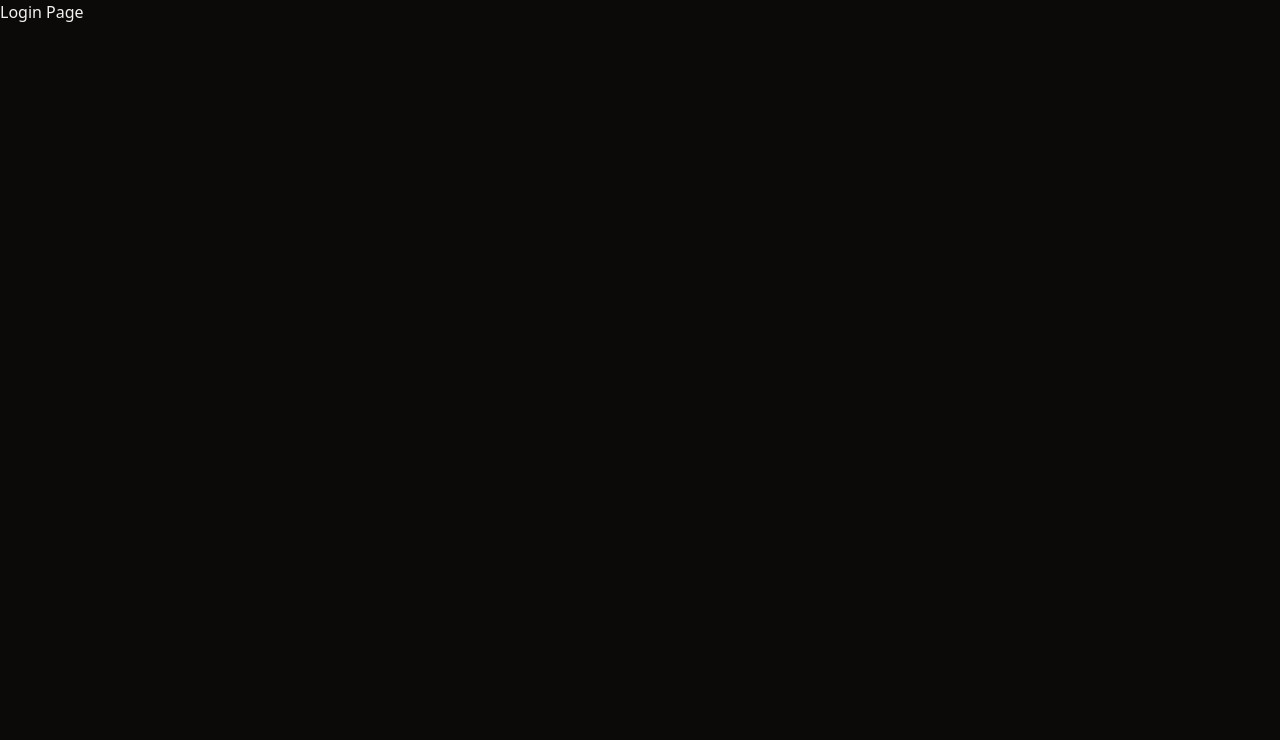
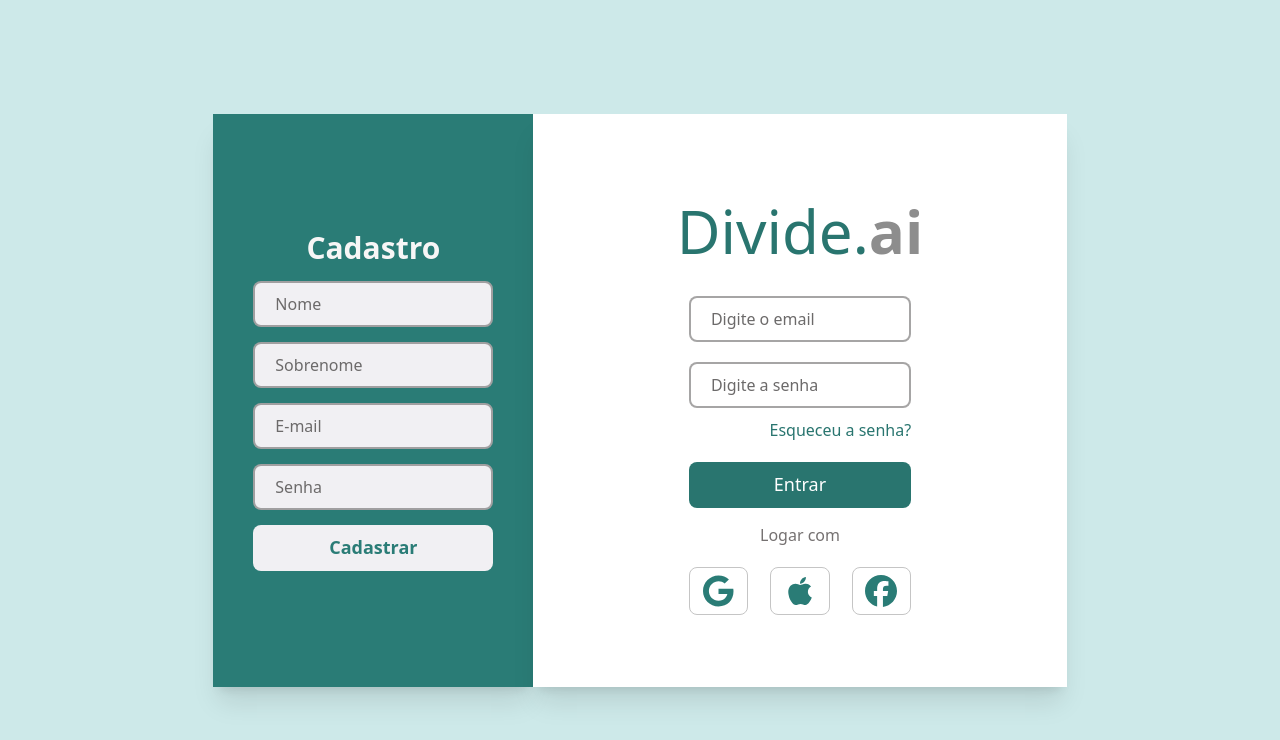
Before and after one commit to maycon-mdrs/divide.ai, a React (Vite) app: page /login in a window 1280 px wide. Shown: the top 740 px of the page. Built offline with nearby package versions, Linux system fonts and the light colour scheme.

Commit message:
tela de login e cadastro

```diff
--- a/package.json
+++ b/package.json
@@ -10,6 +10,9 @@
     "preview": "vite preview"
   },
   "dependencies": {
+    "@fortawesome/fontawesome-svg-core": "^6.6.0",
+    "@fortawesome/free-brands-svg-icons": "^6.6.0",
+    "@fortawesome/react-fontawesome": "^0.2.2",
     "@radix-ui/react-dropdown-menu": "^2.1.2",
     "@radix-ui/react-icons": "^1.3.0",
     "@radix-ui/react-slot": "^1.1.0",
--- /dev/null
+++ b/src/components/form/Loginform.tsx
@@ -0,0 +1,83 @@
+import { FontAwesomeIcon } from "@fortawesome/react-fontawesome";
+import { faGoogle, faApple, faFacebook } from "@fortawesome/free-brands-svg-icons";
+import React, { useState } from 'react';
+import { Link } from 'react-router-dom';
+import { IconLogin } from '../icon/IconLogin';
+
+interface FormData {
+    email: string;
+    password: string;
+}
+
+export function LoginForm() {
+    const [formData, setFormData] = useState<FormData>({ email: '', password: '' });
+
+
+    const handleChange = (e: React.ChangeEvent<HTMLInputElement>) => {
+        const { name, value } = e.target;
+        setFormData((prevData) => ({
+            ...prevData,
+            [name]: value,
+        }));
+    };
+
+
+    const handleSubmit = (e: React.FormEvent) => {
+        e.preventDefault();
+        console.log(formData);
+    };
+
+    return (
+        <div className="bg-[#fff]  shadow-xl w-5/12 h-[573px] flex flex-col items-center justify-center max-lg:h-full max-lg:w-full">
+            <h1 className="mx-[225px] mb-[20px] text-[60px] text-[#29756F] font-medium   max-md:mb-[10px] ">
+                Divide.<span className="text-[#8D8D8D] font-bold">ai</span>
+            </h1>
+            <form className="w-full flex flex-col items-center justify-center" onSubmit={handleSubmit}>
+                <input
+                    type="text"
+                    className="w-5/12 h-[46px] mb-[20px] px-[20px] bg-[#fff] text-[#6C6A6A] font-regular border-solid border-2 border-[#6C6A6A]/[.6] hover:border-[#6C6A6A] focus:border-[#6C6A6A] outline-none rounded-lg placeholder:text-[#6C6A6A] placeholder:font-regular  max-md:w-6/12"
+                    name="email"
+                    value={formData.email}
+                    onChange={handleChange}
+                    placeholder="Digite o email"
+                />
+                <input
+                    type="password"
+                    className="w-5/12 h-[46px]  mb-[10px] px-[20px] bg-[#fff] text-[#6C6A6A] font-regular border-solid border-2 border-[#6C6A6A]/[.6] hover:border-[#6C6A6A] focus:border-[#6C6A6A] outline-none rounded-lg placeholder:text-[#6C6A6A] placeholder:font-regular max-md:w-6/12"
+                    name="password"
+                    value={formData.password}
+                    onChange={handleChange}
+                    placeholder="Digite a senha"
+                />
+
+                <a
+                    href="#"
+                    className="w-5/12 cursor-pointer text-[#29756F] font-regular text-end max-md:text-[14px] max-md:w-6/12"
+                >
+                    Esqueceu a senha?
+                </a>
+                <input
+                    type="submit"
+                    value="Entrar"
+                    className="w-5/12 h-[46px] cursor-pointer mt-[20px] bg-[#29756F] text-[#FFFFFF] text-[18px] font-regular rounded-lg max-md:w-6/12"
+                />
+            </form>
+            <p className="w-5/12 text-center  text-[#757171] mx-[315px] mt-[15px] mb-[20px]  max-md:text-[14px] max-md:w-6/12">
+                Logar com
+            </p>
+
+            <div className="w-5/12 flex gap-[22px] justify-center max-md:mx-[50px] max-md:w-6/12">
+                <IconLogin icon={faGoogle} />
+                <IconLogin icon={faApple} />
+                <IconLogin icon={faFacebook} />
+            </div>
+
+            <Link
+                to={"/register"}
+                className="hidden  cursor-pointer mt-[15px] text-center underline text-[15px] text-[#29756F] max-lg:block max-md:w-6/12"
+            >
+                Register
+            </Link>
+        </div>
+    );
+}
--- /dev/null
+++ b/src/components/form/SignUpForm.tsx
@@ -0,0 +1,113 @@
+
+import React, { useState } from "react";
+import { useNavigate } from "react-router-dom";
+
+interface RegisterProps {
+  hidden?: string;
+}
+
+interface FormData {
+  name: string;
+  lastName: string;
+  email: string;
+  password: string;
+}
+
+const SignUpForm: React.FC<RegisterProps> = (props) => {
+  const navigate = useNavigate();
+
+  const [formData, setFormData] = useState<FormData>({
+    name: "",
+    lastName: "",
+    email: "",
+    password: "",
+  });
+
+  const handleChange = (e: React.ChangeEvent<HTMLInputElement>) => {
+    const { name, value } = e.target;
+    setFormData((prevData) => ({
+      ...prevData,
+      [name]: value,
+    }));
+  };
+
+  const handleSubmit = async (e: React.FormEvent) => {
+    e.preventDefault();
+
+    const newFormData = {
+      name: formData.name + " " + formData.lastName,
+      email: formData.email,
+      password: formData.password,
+      role: "USER",
+    };
+
+    console.log(newFormData);
+
+    try {
+      const response = await fetch("/api/users/register", {
+        method: "POST",
+        headers: {
+          "Content-Type": "application/json",
+        },
+        body: JSON.stringify(newFormData),
+      });
+
+      if (!response.ok) {
+        throw new Error("Erro ao registrar o usuário");
+      }
+
+      console.log("User registered successfully");
+      navigate("/home");
+    } catch (error) {
+      console.error("There was an error registering the user!", error);
+    }
+  };
+
+  return (
+    <div
+      className={`bg-[#2A7C76] shadow-xl  w-3/12 h-[573px] flex flex-col justify-center items-center ${props.hidden} max-lg:bg-[#fff] max-lg:w-full max-lg:h-full `}
+    >
+      <h1 className="text-[#F7F6F6] font-semibold text-3xl  mb-[15px] mx-[auto] max-lg:text-[40px] max-lg:mb-[25px] max-lg:text-[#2A7C76]">
+        Cadastro
+      </h1>
+      <form className="flex flex-col w-full max-lg:items-center " onSubmit={handleSubmit}>
+
+        <input
+          type="text"
+          name="name"
+          className="w-9/12 h-[46px] mx-[auto] mb-[15px] px-[20px] bg-[#F1F0F3] text-[#6C6A6A] font-regular border-solid border-2 border-[#6C6A6A]/[.6] hover:border-[#6C6A6A] focus:border-[#6C6A6A] outline-none rounded-lg placeholder:text-[#6C6A6A] placeholder:font-regular max-md:mx-[25px] max-lg:w-8/12 max-lg:bg-[#fff]"
+          placeholder="Nome"
+          onChange={handleChange}
+        />
+        <input
+          type="text"
+          name="lastName"
+          className="w-9/12 h-[46px] mx-[auto] mb-[15px] px-[20px] bg-[#F1F0F3] text-[#6C6A6A] font-regular border-solid border-2 border-[#6C6A6A]/[.6] hover:border-[#6C6A6A] focus:border-[#6C6A6A] outline-none rounded-lg placeholder:text-[#6C6A6A] placeholder:font-regular max-md:mx-[25px] max-lg:w-8/12 max-lg:bg-[#fff]"
+          placeholder="Sobrenome"
+          onChange={handleChange}
+        />
+        <input
+          type="email"
+          name="email"
+          className="w-9/12 h-[46px] mx-[auto] mb-[15px] px-[20px] bg-[#F1F0F3] text-[#6C6A6A] font-regular border-solid border-2 border-[#6C6A6A]/[.6] hover:border-[#6C6A6A] focus:border-[#6C6A6A] outline-none rounded-lg placeholder:text-[#6C6A6A] placeholder:font-regular max-md:mx-[25px] max-lg:w-8/12 max-lg:bg-[#fff]"
+          placeholder="E-mail"
+          onChange={handleChange}
+        />
+        <input
+          type="password"
+          name="password"
+          className="w-9/12 h-[46px] mx-[auto] mb-[15px] px-[20px] bg-[#F1F0F3] text-[#6C6A6A] font-regular border-solid border-2 border-[#6C6A6A]/[.6] hover:border-[#6C6A6A] focus:border-[#6C6A6A] outline-none rounded-lg placeholder:text-[#6C6A6A] placeholder:font-regular max-md:mx-[25px] max-lg:w-8/12 max-lg:bg-[#fff]"
+          placeholder="Senha"
+          onChange={handleChange}
+        />
+        <input
+          type="submit"
+          value="Cadastrar"
+          className="w-9/12 h-[46px] mx-[auto] cursor-pointer	 bg-[#F1F0F3] text-[#2A7C76] text-[18px] font-semibold rounded-lg max-md:mx-[30px] max-lg:w-8/12 max-lg:bg-[#2A7C76] max-lg:text-[#fff]"
+        />
+      </form>
+    </div>
+  );
+};
+
+export default SignUpForm;
--- /dev/null
+++ b/src/components/icon/IconLogin.tsx
@@ -0,0 +1,10 @@
+import { FontAwesomeIcon } from "@fortawesome/react-fontawesome";
+import { faGoogle, faApple, faFacebook } from "@fortawesome/free-brands-svg-icons";
+
+export function IconLogin(props: { icon: any }) {
+  return (
+    <div className="bg-[] border-solid border-[#c5c5c5] border-[1px] w-[60px] h-[48px] flex justify-center items-center rounded-lg  max-md:h-[40px] max-md:w-[50px] max-md:px-[12px] max-md:py-[10px]">
+      <FontAwesomeIcon icon={props.icon} className="fa-2xl text-[#2A7C76]" />
+    </div>
+  );
+}
--- a/src/pages/login/LoginPage.tsx
+++ b/src/pages/login/LoginPage.tsx
@@ -1,7 +1,12 @@
+import { LoginForm } from "../../components/form/Loginform";
+import SignUpForm  from "../../components/form/SignUpForm";
+
 export function LoginPage() {
     return (
-        <div>
-            <h1>Login Page</h1>
+        <div className="w-full h-screen  bg-[#cde9e9] flex justify-center items-center max-lg:w-full max-lg:h-screen">
+            <SignUpForm  hidden="max-lg:hidden"/>
+            <LoginForm />
+
         </div>
     );
 }
--- /dev/null
+++ b/src/pages/login/RegisterPage.tsx
@@ -0,0 +1,9 @@
+import SignUpForm  from "../../components/form/SignUpForm";
+
+export function RegisterPage() {
+    return (
+        <div className="w-full h-screen bg-[#fff] flex justify-center items-center max-lg:w-full max-lg:h-screen">
+            <SignUpForm/>
+        </div>
+    );
+}
--- a/src/router.tsx
+++ b/src/router.tsx
@@ -1,6 +1,7 @@
 import { createBrowserRouter } from "react-router-dom";
 import { HomePage } from "@/pages/home/HomePage";
 import { LoginPage } from "@/pages/login/LoginPage";
+import { RegisterPage } from "@/pages/login/RegisterPage";
 import { PrivateRoutes } from "./pages/PrivateRoutes";
 
 export const router = createBrowserRouter([
@@ -16,6 +17,10 @@ export const router = createBrowserRouter([
         path: "/login",
         element: <LoginPage />,
       },
+      {
+        path: "/register",
+        element: <RegisterPage />,
+      },
     ],
   },
 ]);
```
Also changed, not shown: 1 other file (tests, documents, lock files or other folders).
